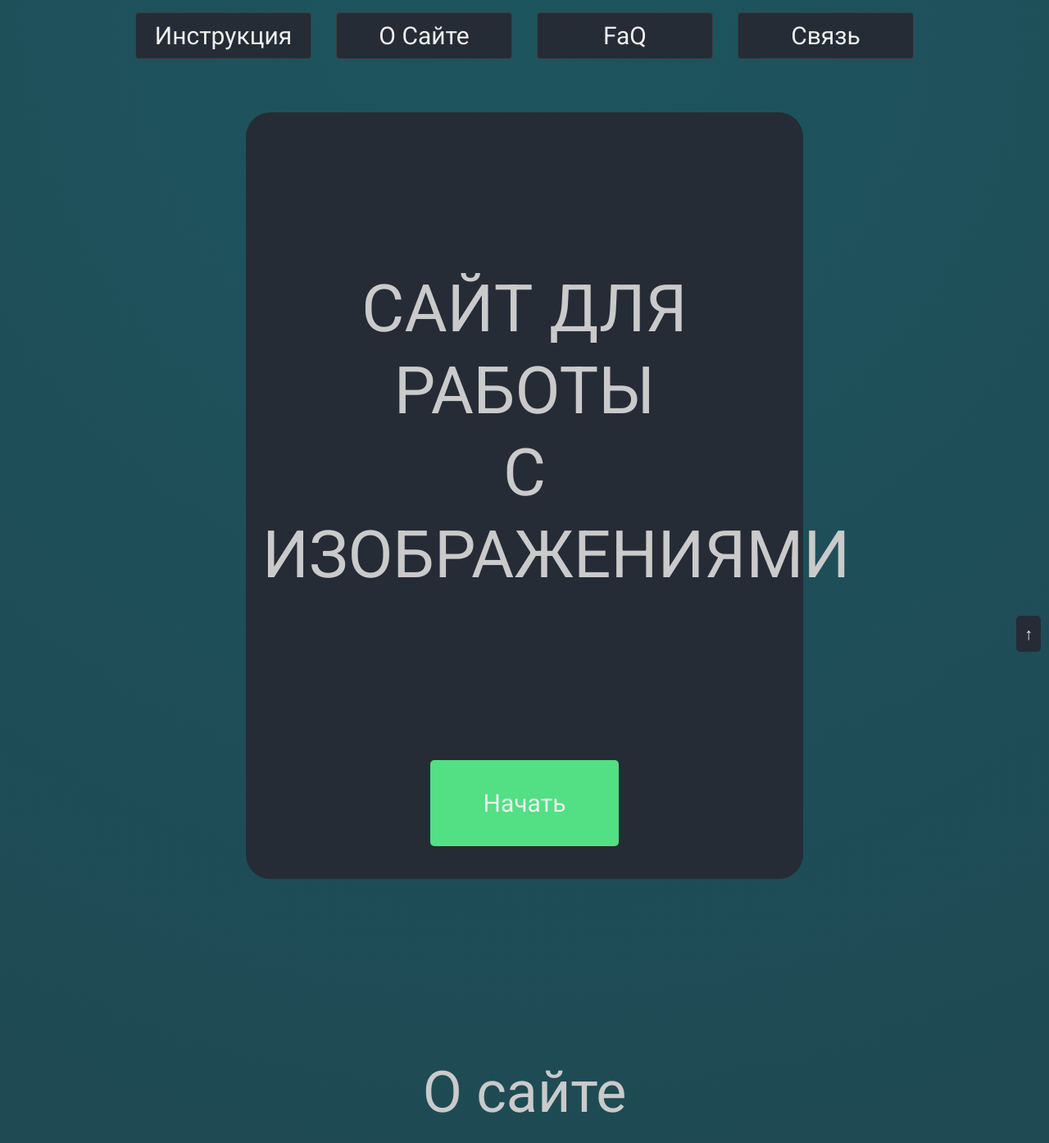
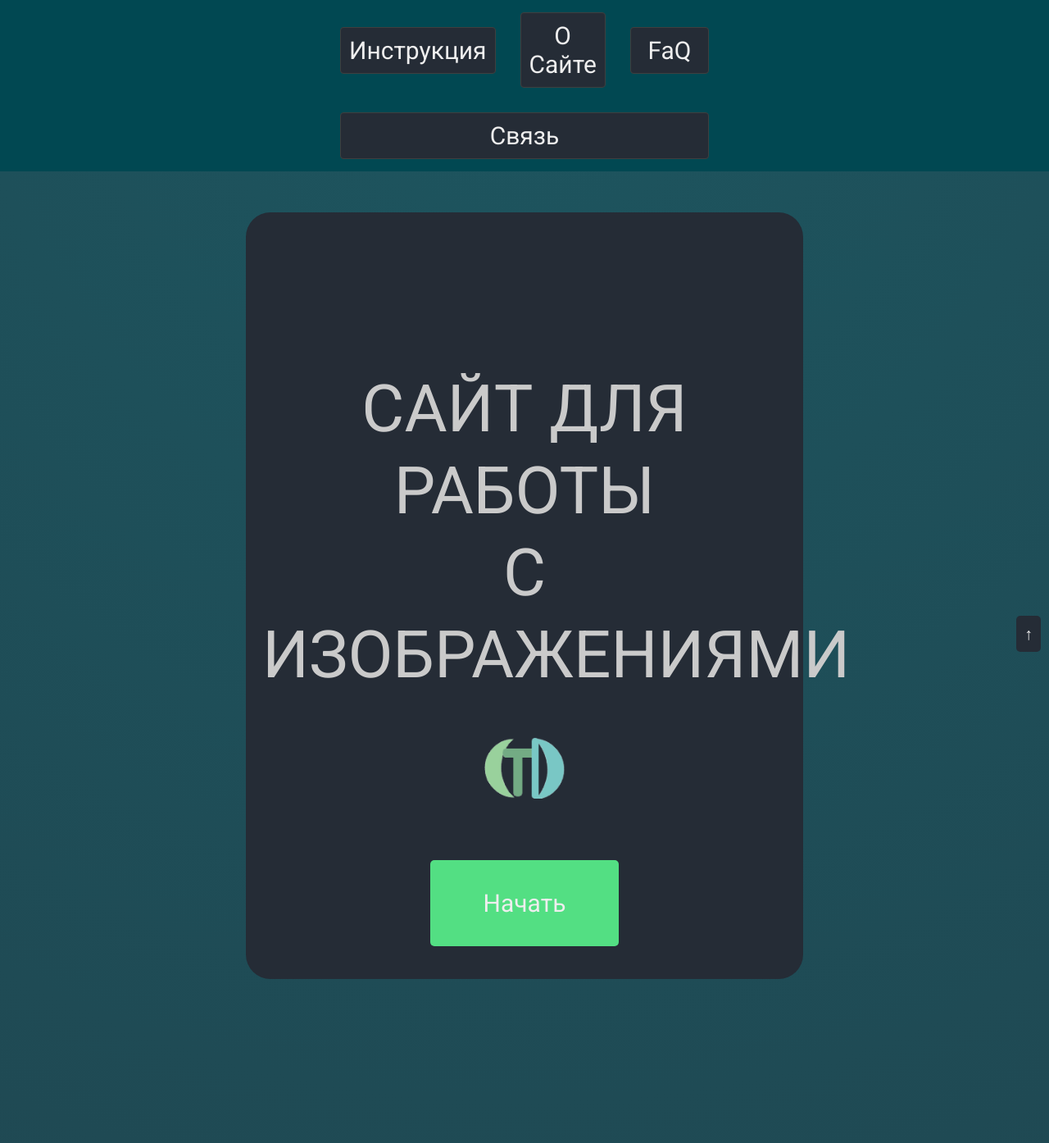
Before and after one commit to Joneks421/ProjectIMG, a Flask app: page / in a window 1280 px wide. Shown: the top 1394 px of the page at 82% size. Run offline with Flask 2, Linux system fonts and the light colour scheme.

Commit message:
Pre-alpha V0.7

```diff
--- a/project/static/styles/main-style.css
+++ b/project/static/styles/main-style.css
@@ -72,8 +72,9 @@ h2 {
 
 
 .container {
-    max-width: 980px;
     margin: 0 auto;
+    padding: 0 400px 0 400px;
+    background-color: #014852;
 }
 
 .header {
@@ -136,6 +137,15 @@ h2 {
     margin-top: 100px;
 }
 
+.main-container-logo {
+    height: 75px;
+    background-image: url("../images/logo.png");
+    background-position: center center;
+    background-repeat: no-repeat;
+    background-size: contain;
+
+}
+
 .main-container > a {
     display: inline-block;
     color: #EEEEEE;
@@ -144,7 +154,7 @@ h2 {
     width: 230px;
     text-decoration: none;
     border-radius: 5px;
-    margin-top: 150px;
+    margin-top: 75px;
     margin-bottom: 0;
     cursor: pointer;
     transition: 0.4s ease;
```
Also changed, not shown: project/static/images/logo.png.
